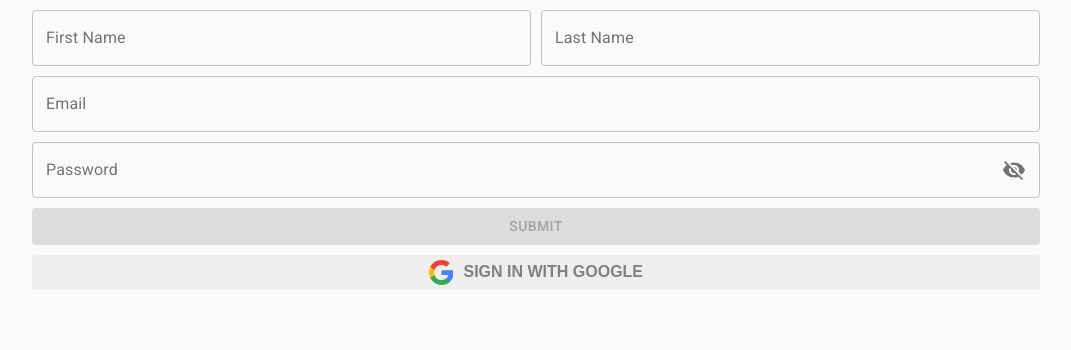
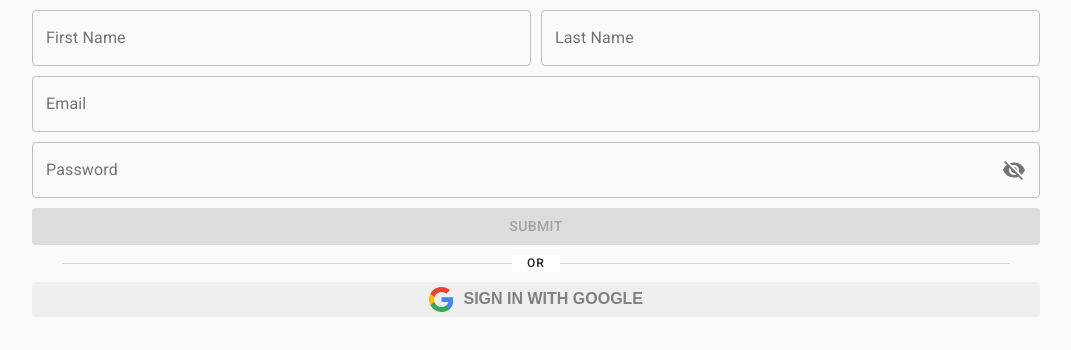
Before and after one commit to aacebo/lucid, a Next.js app: page /sign-up in a window 1280 px wide. Shown: the top 350 px of the page, without its empty margins (104-1175 px from the left). Built offline with nearby package versions, Linux system fonts and the light colour scheme; no server answers.

Commit message:
add divider

```diff
--- /dev/null
+++ b/components/app-icon/app-icon-props.interface.ts
@@ -0,0 +1,4 @@
+export default interface IAppIconProps {
+  readonly className?: string;
+  readonly size?: 'sm' | 'md' | 'lg';
+}
--- a/components/app-icon/app-icon.tsx
+++ b/components/app-icon/app-icon.tsx
@@ -1,11 +1,13 @@
 import cn from 'classnames';
 
+import IAppIconProps from './app-icon-props.interface';
 import styles from './app-icon.module.scss';
 
-export default function AppIcon(props: { size?: 'sm' | 'md' | 'lg' }) {
+export default function AppIcon(props: IAppIconProps) {
   return (
     <div
       className={cn({
+        [props.className]: true,
         [styles.container]: true,
         [styles.sm]: props.size === 'sm',
         [styles.md]: props.size === 'md',
--- /dev/null
+++ b/components/divider/divider-props.interface.ts
@@ -0,0 +1,3 @@
+export default interface IDividerProps {
+  readonly className?: string;
+}
--- /dev/null
+++ b/components/divider/divider.module.scss
@@ -0,0 +1,28 @@
+$divider-spacing: 30px;
+
+.container {
+  display: flex;
+
+  .left,
+  .right {
+    flex: 1;
+    border-top: 1px solid #d9dadc;
+  }
+
+  .left {
+    margin: auto 0 auto $divider-spacing;
+  }
+
+  .right {
+    margin: auto $divider-spacing auto 0;
+  }
+
+  .center {
+    font-size: 12px;
+    font-weight: 500;
+    letter-spacing: 1px;
+    padding: 0 ($divider-spacing / 2);
+    text-transform: uppercase;
+    background-color: #fff;
+  }
+}
--- /dev/null
+++ b/components/divider/divider.tsx
@@ -0,0 +1,14 @@
+import { PropsWithChildren } from 'react';
+
+import IDividerProps from './divider-props.interface';
+import styles from './divider.module.scss';
+
+export default function Divider(props: PropsWithChildren<IDividerProps>) {
+  return (
+    <div className={`${styles.container} ${props.className}`}>
+      <div className={styles.left} />
+      <div className={styles.center}>{props.children}</div>
+      <div className={styles.right} />
+    </div>
+  );
+}
--- /dev/null
+++ b/components/google-button/google-button-props.interface.ts
@@ -0,0 +1,3 @@
+export default interface IGoogleButtonProps {
+  readonly className?: string;
+}
--- a/components/google-button/google-button.tsx
+++ b/components/google-button/google-button.tsx
@@ -1,4 +1,3 @@
-import { ComponentProps } from 'react';
 import {
   useSession,
   signin,
@@ -7,9 +6,10 @@ import {
 
 import GoogleLogo from '../../public/google.svg';
 
+import IGoogleButtonProps from './google-button-props.interface';
 import styles from './google-button.module.scss';
 
-export default function GoogleButton(_props: ComponentProps<'button'>) {
+export default function GoogleButton(props: IGoogleButtonProps) {
   const [ session, loading ] = useSession();
 
   const click = () => {
@@ -23,7 +23,7 @@ export default function GoogleButton(_props: ComponentProps<'button'>) {
   return (
     <button
       type="button"
-      className={styles.container}
+      className={`${styles.container} ${props.className}`}
       onClick={click}
     >
       <GoogleLogo className={styles.logo} />
--- a/pages/index.module.scss
+++ b/pages/index.module.scss
@@ -72,7 +72,7 @@
   .footer {
     width: 100%;
     height: 100px;
-    border-top: 1px solid #eeeeee;
+    border-top: 1px solid #eee;
     display: flex;
     justify-content: center;
     align-items: center;
--- a/pages/sign-up.tsx
+++ b/pages/sign-up.tsx
@@ -19,6 +19,7 @@ import cvm from '../utils/class-validator-map/class-validator-map.util';
 import CreateUser from '../endpoints/user/create/create-user.dto';
 import userService from '../endpoints/user/user.service';
 import GoogleButton from '../components/google-button/google-button';
+import Divider from '../components/divider/divider';
 
 import styles from './sign-up.module.scss';
 import formStyles from '../styles/form.module.scss';
@@ -143,6 +144,7 @@ export default function SignUp() {
                 { loading && <CircularProgress size={20} className={styles.progress} /> }
               </Button>
 
+              <Divider className={styles.action}>Or</Divider>
               <GoogleButton className={styles.action} />
             </form>
           )
--- a/styles/globals.scss
+++ b/styles/globals.scss
@@ -2,8 +2,6 @@ html, body {
   padding: 0;
   margin: 0;
   height: 100%;
-  font-family: -apple-system, BlinkMacSystemFont, Segoe UI, Roboto, Oxygen,
-    Ubuntu, Cantarell, Fira Sans, Droid Sans, Helvetica Neue, sans-serif;
 }
 
 #__next {
```
